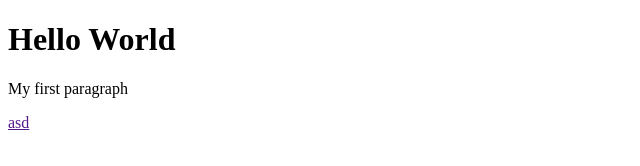
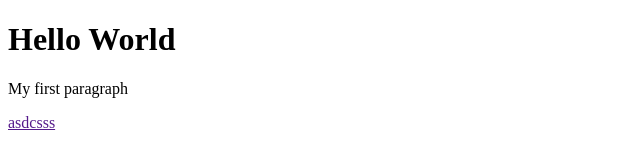
Before and after one commit to quanlhph39312/DUAN1, a plain HTML site: page ex1.html in a window 1280 px wide. Shown: the full height of the page, 0-640 px from the left. Drawn offline with Linux system fonts and the light colour scheme.

Commit message:
them the a

```diff
--- a/ex1.html
+++ b/ex1.html
@@ -8,6 +8,6 @@
  <body>
   <h1>Hello World</h1>
   <p>My first paragraph</p>
-   <a href="">asd</a>
+   <a href="">asdcsss</a>
  </body>
 </html>
```
